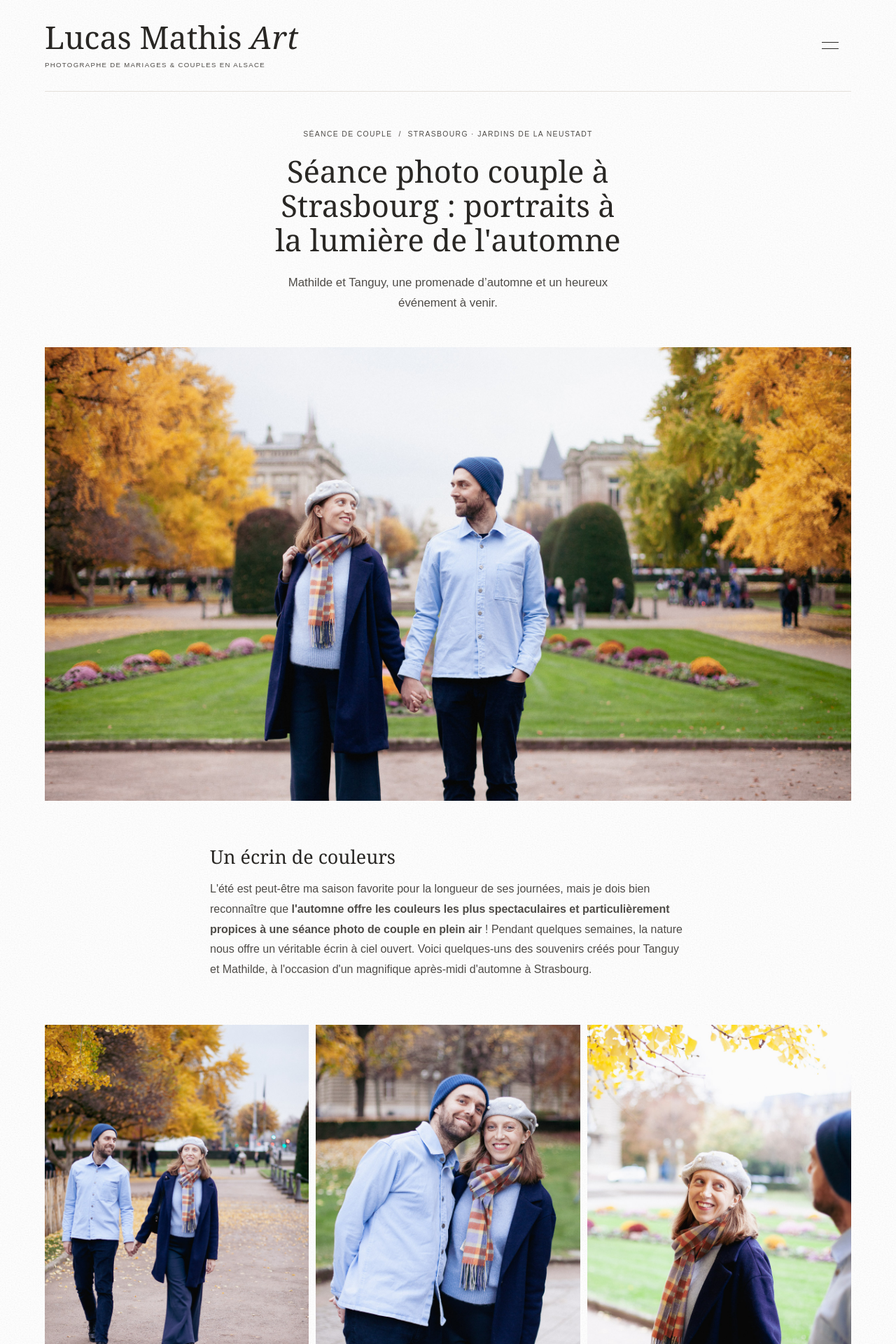
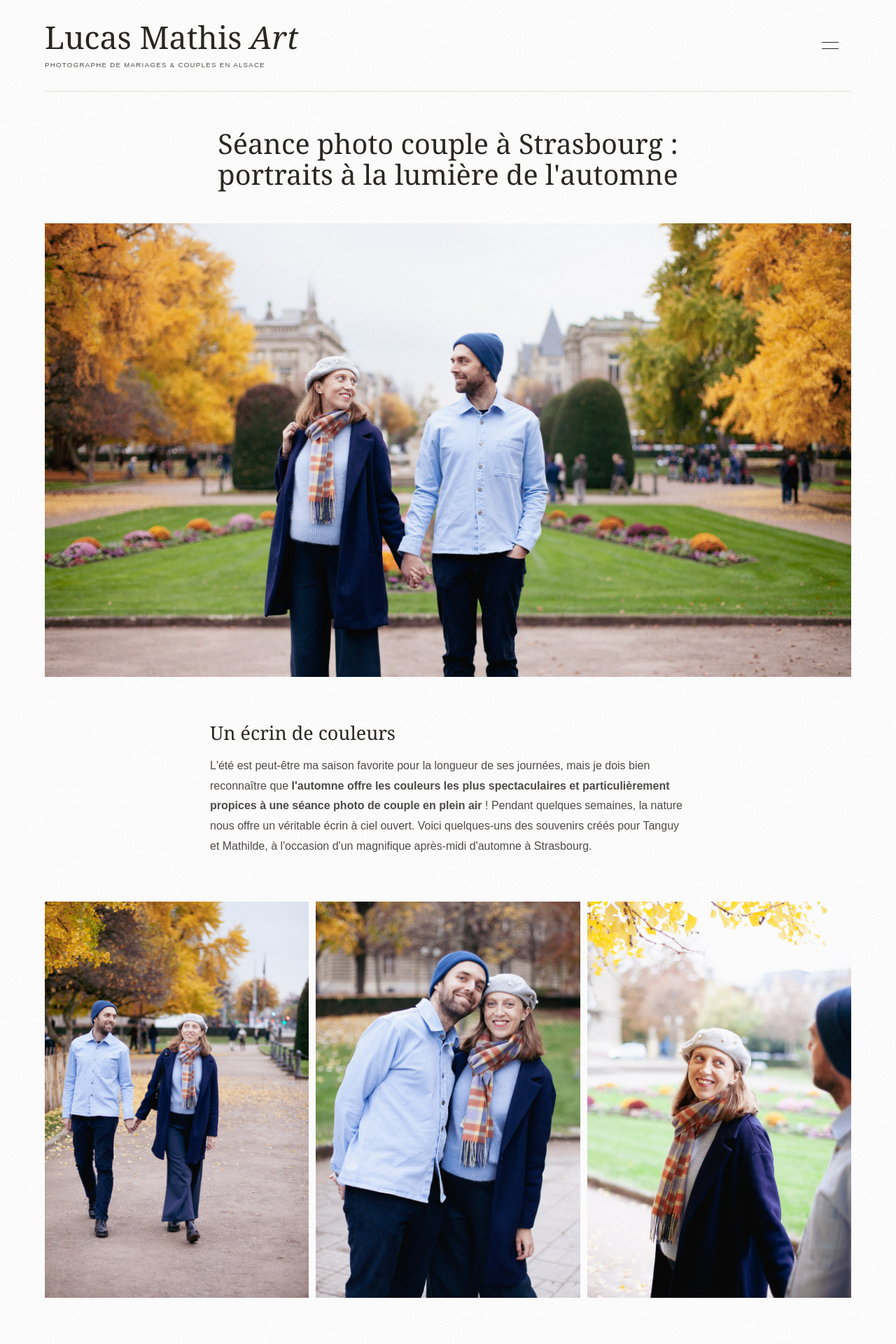
Before and after one commit to lucathis67/lucathis67.github.io, a Jekyll site: the page built from articles/portraits-en-automne.html, in a window 1280 px wide. Shown: the top 1920 px of the page at 70% size. Built offline with Jekyll 4.4.1, drawn with Linux system fonts in a browser that asks for light colours; some web fonts are replaced.

Commit message:
adjusted type size of articles

```diff
--- a/_layouts/article.html
+++ b/_layouts/article.html
@@ -3,9 +3,7 @@ layout: default
 ---
 <div class="reportage">
   <div class="reportage-heading">
-    {% if page.category or page.location %}<p class="eyebrow">{{ page.category | escape }}{% if page.category and page.location %}<span aria-hidden="true"> / </span>{% endif %}{{ page.location | escape }}</p>{% endif %}
     <h1 class="page-title">{{ page.heading | default: page.title | escape }}</h1>
-    {% if page.intro %}<p class="reportage-intro">{{ page.intro | escape }}</p>{% endif %}
   </div>
   <div class="reportage-content">
     {{ content }}
--- a/_sass/_editorial.scss
+++ b/_sass/_editorial.scss
@@ -80,23 +80,16 @@
 
 // Openings and narrative chapters have distinct spacing; photographs stay uncropped.
 .reportage-heading {
-  max-width: 920px;
+  max-width: 1080px;
   padding: 52px 24px 48px;
   margin: auto;
   text-align: center;
 }
-.reportage-heading .eyebrow {
-  margin: 0 0 20px;
-}
 .reportage-heading .page-title {
-  margin: 0 auto 24px;
+  max-width: 36ch;
+  font-size: clamp(1.9rem, 3.1vw, 3rem);
+  margin: 0 auto;
   padding: 0;
-}
-.reportage-intro {
-  max-width: 50ch;
-  margin: 0 auto;
-  font-size: 1.05rem;
-  line-height: 1.7;
 }
 .article-text-bloc {
   box-sizing: border-box;
@@ -193,14 +186,8 @@
   .reportage-heading {
     padding: 36px var(--gutter-mobile);
   }
-  .reportage-heading .eyebrow {
-    font-size: 0.6rem;
-  }
   .reportage-heading .page-title {
-    font-size: clamp(2rem, 8.5vw, 2.6rem);
-  }
-  .reportage-intro {
-    font-size: 0.95rem;
+    font-size: clamp(1.85rem, 7.8vw, 2.4rem);
   }
   .article-text-bloc {
     margin: 40px auto;
--- a/articles/fiancailles-orangerie.html
+++ b/articles/fiancailles-orangerie.html
@@ -7,7 +7,6 @@ permalink: "/articles/fiancailles-orangerie.html"
 heading: "Une séance photo de fiançailles au parc de l'Orangerie de Strasbourg"
 category: "Fiançailles"
 location: "Strasbourg · Parc de l’Orangerie"
-intro: "Une promenade à deux, quelques mois avant le mariage, dans les couleurs de l’automne."
 cover_image: "/images/fiancailles-orangerie/fiancailles-orangerie-1.jpg"
 cover_alt: "Julie et Adrien s’embrassent sur un banc au parc de l’Orangerie."
 ---
--- a/articles/mariage-cathedrale-strasbourg.html
+++ b/articles/mariage-cathedrale-strasbourg.html
@@ -11,7 +11,6 @@ og_description: "Découvrez le reportage photo du mariage de Laure et Nicolas à
 og_image: "/images/mariage-cathedrale/mariage-cathedrale-336.jpg"
 category: "Mariage"
 location: "Strasbourg · Cathédrale Notre-Dame"
-intro: "Laure et Nicolas, un engagement célébré dans la lumière de la chapelle Saint-Laurent."
 cover_image: "/images/mariage-cathedrale/mariage-cathedrale-336.jpg"
 cover_alt: "Les invités devant la chapelle de la cathédrale de Strasbourg."
 ---
--- a/articles/portraits-en-automne.html
+++ b/articles/portraits-en-automne.html
@@ -7,7 +7,6 @@ permalink: "/articles/portraits-en-automne.html"
 heading: "Séance photo couple à Strasbourg : portraits à la lumière de l'automne"
 category: "Séance de couple"
 location: "Strasbourg · Jardins de la Neustadt"
-intro: "Mathilde et Tanguy, une promenade d’automne et un heureux événement à venir."
 cover_image: "/images/portraits-en-automne/article-1-239.jpg"
 cover_alt: "Mathilde et Tanguy devant la place de la République à Strasbourg."
 ---
--- a/templates/article.html
+++ b/templates/article.html
@@ -8,7 +8,6 @@ cover_image: "/images/mon-reportage/photo-01.jpg"
 cover_alt: "Décrivez la photographie de couverture"
 category: "Séance de couple"
 location: "Strasbourg"
-intro: "Une courte introduction personnelle au reportage."
 description: "Une courte description du reportage."
 permalink: /articles/mon-reportage.html
 ---
```
Also changed, not shown: README.md.
